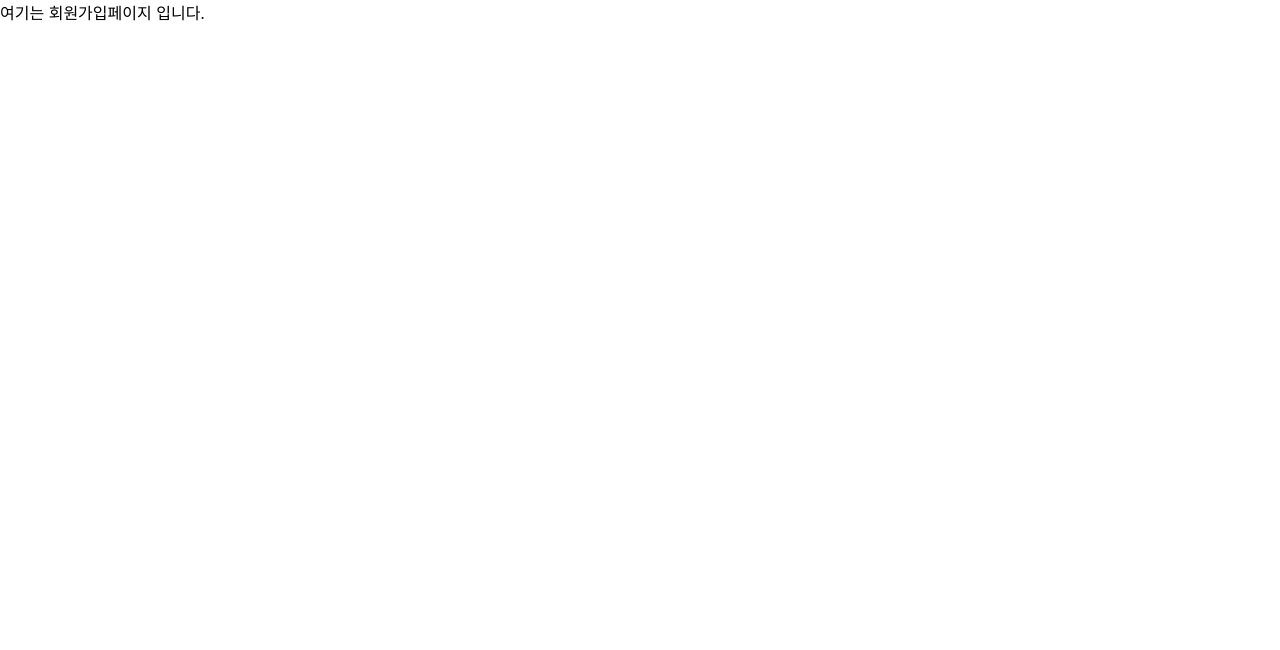
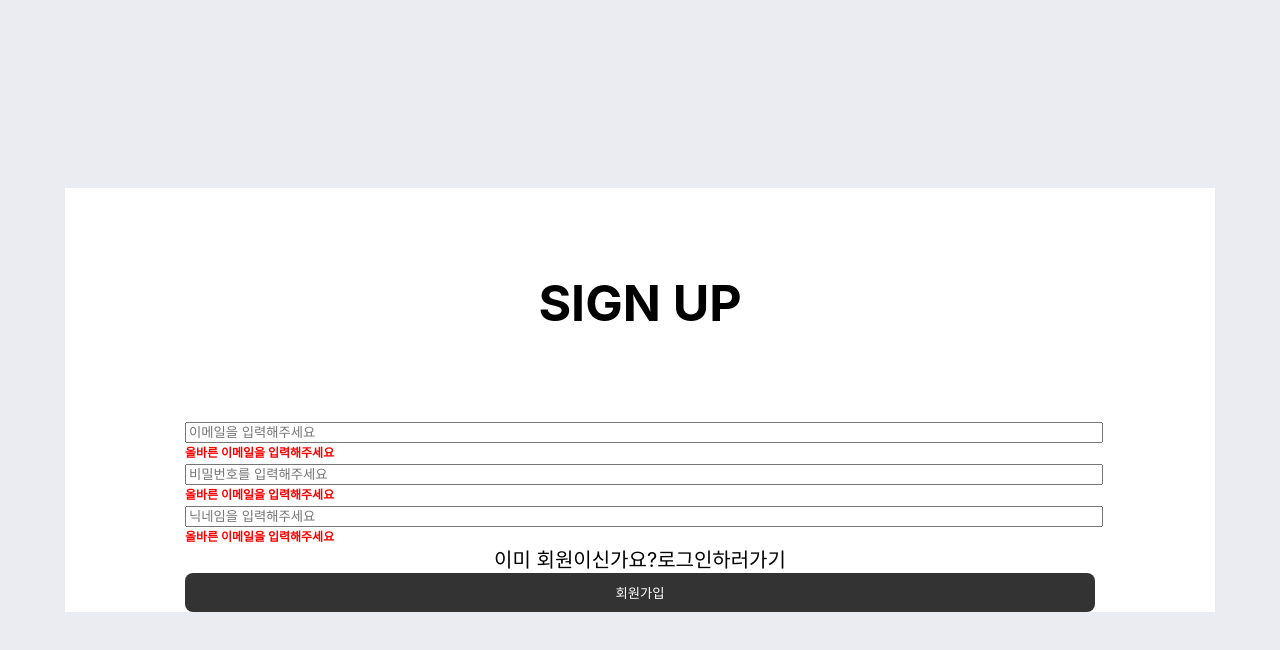
Before and after one commit to owlsuri/react_firebase_practice, a React (Create React App) app: page /signUp in a window 1280 px wide. Shown: the top 650 px of the page. Built offline with nearby package versions, Linux system fonts and the light colour scheme.

Commit message:
회원가입 페이지 작성, test페이지에 회원가입, 로그인 테스트 구현, 글로벌 스타일 적용

```diff
--- a/src/App.tsx
+++ b/src/App.tsx
@@ -9,16 +9,22 @@ import MyPage from "./components/pages/routes/MyPage";
 import SignInPage from "./components/pages/routes/SignInPage";
 import SignUpPage from "./components/pages/routes/SignUpPage";
 import ErrorPage from "./components/pages/routes/404";
+import Layout from "./components/pages/Layout";
+import { colorPick } from "./components/commons/color/colorPick";
 
 export const GlobalStyle = createGlobalStyle`
+  body {
+    display: flex;
+    flex-direction: column;
+    justify-content: center;
+    align-items: center;
     box-sizing: border-box;
-
-  body {
-    box-sizing: border-box;
+    background-color: ${colorPick.lightPurple};
 		margin: 0;
   font-family: -apple-system, BlinkMacSystemFont, "Segoe UI", "Roboto", "Oxygen",
     "Ubuntu", "Cantarell", "Fira Sans", "Droid Sans", "Helvetica Neue",
     sans-serif;
+    font-size: 20px;
   }
 `;
 
@@ -27,6 +33,7 @@ function App() {
     <>
       <GlobalStyle />
       <BrowserRouter>
+        <Layout>
           <Routes>
             <Route index element={<MainPage />} />
             <Route path="/test" element={<FireBaseExample />} />
@@ -37,6 +44,7 @@ function App() {
             <Route path="/signUp" element={<SignUpPage />} />
             <Route path="*" element={<ErrorPage />} />
           </Routes>
+        </Layout>
       </BrowserRouter>
     </>
   );
--- /dev/null
+++ b/src/components/commons/buttons/signButton.tsx
@@ -0,0 +1,23 @@
+import React from "react";
+import styled from "styled-components";
+import { colorPick } from "../color/colorPick";
+
+const SignBtn = styled.button`
+  display: flex;
+  justify-content: center;
+  width: 100%;
+  padding: 10px 10px;
+  color: white;
+  border: none;
+  border-radius: 8px;
+  background-color: ${colorPick.gray};
+  cursor: pointer;
+`;
+
+interface IProps {
+  contents: string;
+}
+
+export default function SignButton(props: IProps) {
+  return <SignBtn>{props.contents}</SignBtn>;
+}
--- a/src/components/commons/color/colorPick.ts
+++ b/src/components/commons/color/colorPick.ts
@@ -1,5 +1,7 @@
 export const colorPick = {
   purple: "#9496C5",
+  lightPurple: "#EBEBF2",
   pink: "#E5BDCF",
   blueGray: "#CBCBE0",
+  gray: "#333333",
 };
--- /dev/null
+++ b/src/components/commons/errorMsg/errorMsg.tsx
@@ -0,0 +1,16 @@
+import React from "react";
+import styled from "styled-components";
+
+const Error = styled.div`
+  font-size: 12px;
+  color: red;
+  font-weight: 700;
+`;
+
+interface IProps {
+  contents: string;
+}
+
+export default function ErrorMsg(props: IProps) {
+  return <Error>{props.contents}</Error>;
+}
--- a/src/components/commons/inputs/input.tsx
+++ b/src/components/commons/inputs/input.tsx
@@ -1,10 +1,15 @@
 import React from "react";
+import styled from "styled-components";
+
+const InputStyled = styled.input`
+  width: 100%;
+`;
 
 interface IProps {
-  type: "text" | "number" | "email";
+  type: "text" | "number" | "email" | "password";
   placeholder: string;
 }
 
 export default function Input(props: IProps) {
-  return <input type={props.type} placeholder={props.placeholder} />;
+  return <InputStyled type={props.type} placeholder={props.placeholder} />;
 }
--- /dev/null
+++ b/src/components/pages/Layout/index.tsx
@@ -0,0 +1,20 @@
+import React, { ReactNode } from "react";
+import styled from "styled-components";
+interface ILayoutProps {
+  children: ReactNode;
+}
+const Body = styled.div`
+  display: flex;
+  flex-direction: column;
+  justify-content: center;
+  align-items: center;
+  width: 100%;
+  min-height: 100vh;
+`;
+export default function Layout(props: ILayoutProps) {
+  return (
+    <>
+      <Body>{props.children}</Body>
+    </>
+  );
+}
--- a/src/components/pages/Test.jsx
+++ b/src/components/pages/Test.jsx
@@ -1,17 +1,27 @@
 // import { addDoc, collection, getDocs, getFirestore } from "firebase/firestore";
 import firebaseApp from "../../Firebase";
-import React, { useState, useEffect } from "react";
+import React, { useState } from "react";
 // import NextButton from "../commons/buttons/nextButton";
 // import Input from "../commons/inputs/input";
+// import {
+//   getStorage,
+//   ref,
+//   uploadBytes,
+//   listAll,
+//   getDownloadURL,
+// } from "firebase/storage";
+
 import {
-  getStorage,
-  ref,
-  uploadBytes,
-  listAll,
-  getDownloadURL,
-} from "firebase/storage";
+  getAuth,
+  createUserWithEmailAndPassword,
+  onAuthStateChanged,
+  signInWithEmailAndPassword,
+  signOut,
+  updateProfile,
+} from "firebase/auth";
 
 function FireBaseExample(props) {
+  // 데이터 패칭 및 불러오기
   // const [data, setData] = useState([]);
 
   // const onClickSubmit = async () => {
@@ -34,37 +44,88 @@ function FireBaseExample(props) {
   //   fetchBoard();
   // }, []);
 
+  //
+
   // 파일 업로드
-  const [imageUpload, setImageUpload] = useState(null);
-  const [imageList, setImageList] = useState([]);
+  // const [imageUpload, setImageUpload] = useState(null);
+  // const [imageList, setImageList] = useState([]);
 
-  const storage = getStorage(firebaseApp);
-  const imageListRef = ref(storage, "images/");
+  // const storage = getStorage(firebaseApp);
+  // const imageListRef = ref(storage, "images/");
 
-  const upload = () => {
-    if (imageUpload === null) return;
+  // const upload = () => {
+  //   if (imageUpload === null) return;
 
-    const imageRef = ref(storage, `images/${imageUpload.name}`);
-    // `images === 참조값이름(폴더이름), / 뒤에는 파일이름 어떻게 지을지
-    uploadBytes(imageRef, imageUpload).then((snapshot) => {
-      getDownloadURL(snapshot.ref).then((url) => {
-        setImageList((prev) => [...prev, url]);
+  //   const imageRef = ref(storage, `images/${imageUpload.name}`);
+  //   // `images === 참조값이름(폴더이름), / 뒤에는 파일이름 어떻게 지을지
+  //   uploadBytes(imageRef, imageUpload).then((snapshot) => {
+  //     // 업로드 되자마자 뜨게 만들기
+  //     getDownloadURL(snapshot.ref).then((url) => {
+  //       setImageList((prev) => [...prev, url]);
+  //     });
+  //     //
+  //   });
+  // };
+  // // 이미지 불러오기
+  // useEffect(() => {
+  //   listAll(imageListRef).then((response) => {
+  //     response.items.forEach((item) => {
+  //       getDownloadURL(item).then((url) => {
+  //         setImageList((prev) => [...prev, url]);
+  //       });
+  //     });
+  //   });
+  // }, []);
+
+  // 회원가입 구현
+  const [name, setName] = useState("");
+  const [email, setEmail] = useState("");
+  const [password, setPassword] = useState("");
+
+  const auth = getAuth(firebaseApp);
+
+  const register = async () => {
+    try {
+      const user = await createUserWithEmailAndPassword(auth, email, password);
+      const profile = await updateProfile(auth.currentUser, {
+        displayName: name,
       });
-    });
+      console.log(user);
+      console.log(profile);
+    } catch (error) {
+      console.log(error.message);
+    }
   };
 
-  useEffect(() => {
-    listAll(imageListRef).then((response) => {
-      response.items.forEach((item) => {
-        getDownloadURL(item).then((url) => {
-          setImageList((prev) => [...prev, url]);
-        });
-      });
-    });
-  }, []);
+  // 로그인
+  const [loginEmail, setLoginEmail] = useState("");
+  const [loginPassword, setLoginPassword] = useState("");
+  const [user, setUser] = useState({});
 
+  onAuthStateChanged(auth, (currentUser) => {
+    setUser(currentUser);
+  });
+
+  const login = async () => {
+    try {
+      const user = await signInWithEmailAndPassword(
+        auth,
+        loginEmail,
+        loginPassword
+      );
+      console.log(user);
+    } catch (error) {
+      console.log(error.message);
+    }
+  };
+
+  // 로그아웃
+  const logout = async () => {
+    await signOut(auth);
+  };
   return (
     <div>
+      {/* 데이터 패칭 */}
       {/* <button onClick={onClickSubmit}>하이</button>
       {data?.map((el) => (
         <div key={el.title}>
@@ -79,7 +140,9 @@ function FireBaseExample(props) {
       <div>
         <Input type="text" placeholder="내용을 입력해주세요" />
       </div> */}
-      <input
+
+      {/* 이미지업로드 */}
+      {/* <input
         type="file"
         onChange={(event) => {
           setImageUpload(event.target.files[0]);
@@ -88,7 +151,54 @@ function FireBaseExample(props) {
       <button onClick={upload}>업로드</button>
       {imageList.map((el) => {
         return <img key={el} src={el} />;
-      })}
+      })} */}
+
+      {/* 회원가입 */}
+      <div>
+        이메일
+        <input
+          type="email"
+          onChange={(e) => {
+            setEmail(e.target.value);
+          }}
+        />
+        비밀번호
+        <input
+          type="password"
+          onChange={(e) => {
+            setPassword(e.target.value);
+          }}
+        />
+        이름
+        <input
+          type="text"
+          onChange={(e) => {
+            setName(e.target.value);
+          }}
+        />
+        <button onClick={register}>회원가입</button>
+      </div>
+      <div>
+        <div>회원가입</div>
+        이메일
+        <input
+          type="email"
+          onChange={(e) => {
+            setLoginEmail(e.target.value);
+          }}
+        />
+        비밀번호
+        <input
+          type="password"
+          onChange={(e) => {
+            setLoginPassword(e.target.value);
+          }}
+        />
+        <button onClick={login}>로그인</button>
+        <button onClick={logout}>로그아웃</button>
+        <div>{user?.email}</div>
+        <div>{user?.displayName}</div>
+      </div>
     </div>
   );
 }
--- a/src/components/pages/routes/SignUpPage.tsx
+++ b/src/components/pages/routes/SignUpPage.tsx
@@ -1,7 +1,38 @@
 import React from "react";
+import * as S from "../styles/signUp/signUpstyles";
+import Input from "../../commons/inputs/input";
+import SignButton from "../../commons/buttons/signButton";
+import ErrorMsg from "../../commons/errorMsg/errorMsg";
 
 function SignUpPage() {
-  return <div>여기는 회원가입페이지 입니다.</div>;
+  return (
+    <div>
+      <S.Main>
+        <S.Title>SIGN UP</S.Title>
+        <form>
+          <S.InputWrapper>
+            <Input type="email" placeholder="이메일을 입력해주세요" />
+            <ErrorMsg contents="올바른 이메일을 입력해주세요" />
+          </S.InputWrapper>
+          <S.InputWrapper>
+            <Input type="password" placeholder="비밀번호를 입력해주세요" />
+            <ErrorMsg contents="올바른 이메일을 입력해주세요" />
+          </S.InputWrapper>
+          <S.InputWrapper>
+            <Input type="text" placeholder="닉네임을 입력해주세요" />
+            <ErrorMsg contents="올바른 이메일을 입력해주세요" />
+          </S.InputWrapper>
+          <S.SignInWrapper>
+            <div>이미 회원이신가요?</div>
+            <div>로그인하러가기</div>
+          </S.SignInWrapper>
+          <div>
+            <SignButton contents="회원가입" />
+          </div>
+        </form>
+      </S.Main>
+    </div>
+  );
 }
 
 export default SignUpPage;
--- /dev/null
+++ b/src/components/pages/styles/signUp/signUpstyles.ts
@@ -0,0 +1,28 @@
+import styled from "styled-components";
+
+export const Main = styled.div`
+  display: flex;
+  flex-direction: column;
+  align-items: center;
+
+  justify-content: center;
+  width: 1150px;
+  background-color: white;
+`;
+
+export const Title = styled.div`
+  display: flex;
+  justify-content: center;
+  font-size: 50px;
+  font-weight: 700;
+  padding: 85px 0px;
+`;
+
+export const InputWrapper = styled.div`
+  width: 910px;
+`;
+
+export const SignInWrapper = styled.div`
+  display: flex;
+  justify-content: center;
+`;
```
Lines whose indentation alone changed are shown as unchanged.
